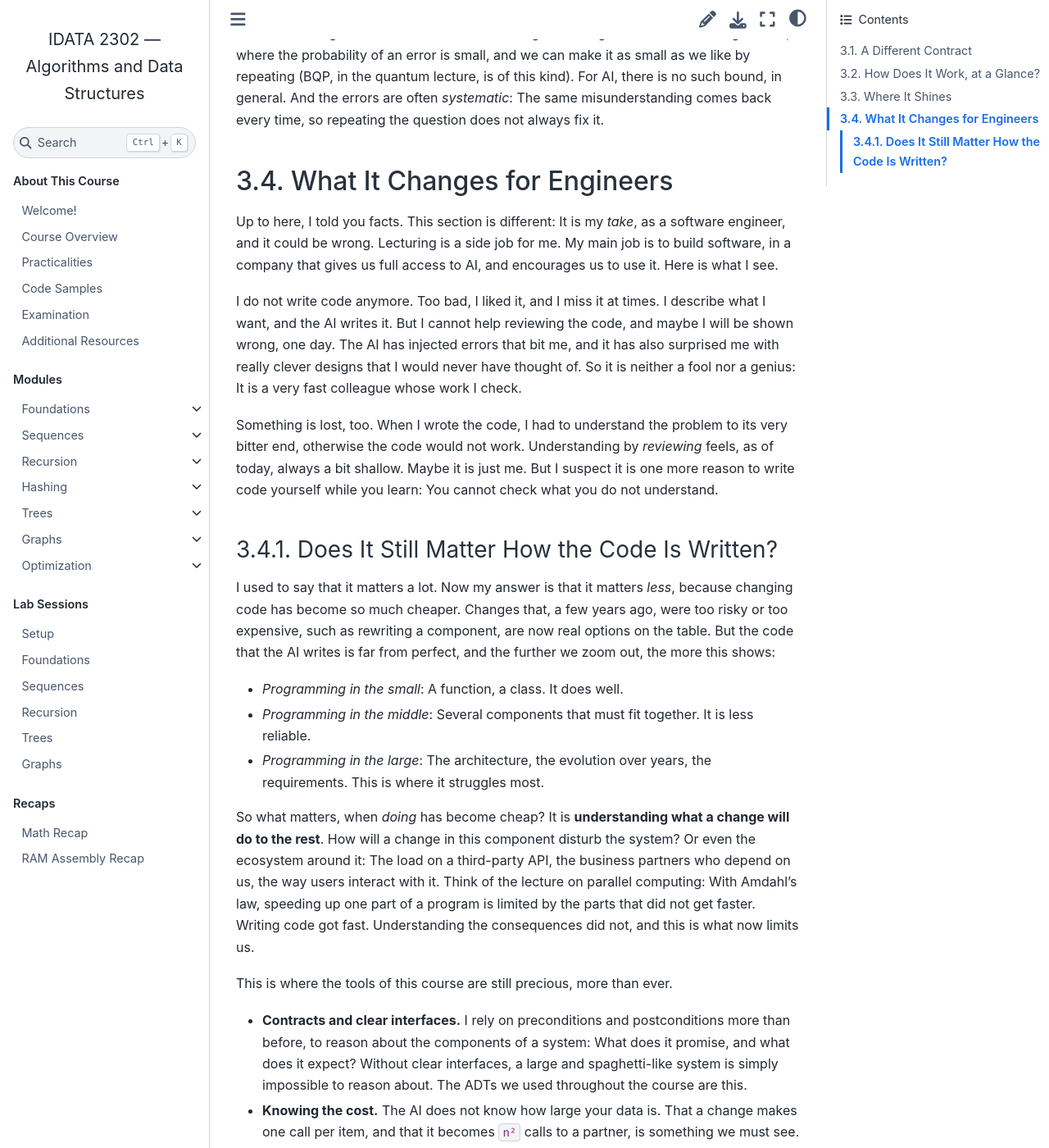
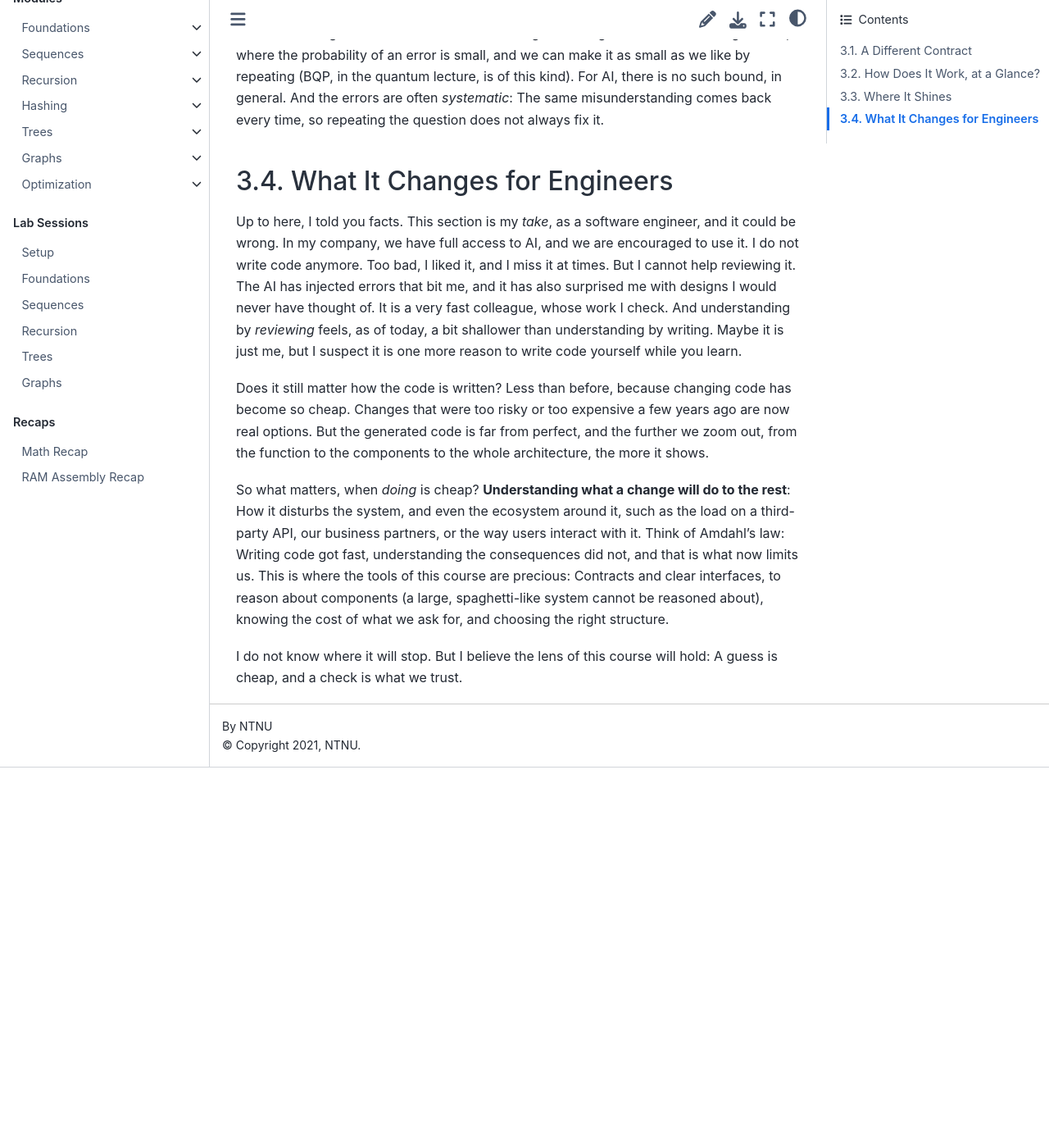
Before and after one commit to fchauvel/ntnu-idata2302-website, a Sphinx documentation site: the page built from source/beyond/ai/index.rst, in a window 1280 px wide and 1400 px high, scrolled down 5573 px. Shown: the whole window at 82% size. Built offline with Sphinx 7.4.7 and the Sphinx Book theme 1.1.4, drawn with Linux system fonts in a browser that asks for light colours; after the commit the page ends 6509 px from its top, so only the background shows below that; some of the changed text lies outside the part shown.

Commit message:
content: shorten the section on what AI changes for engineers
Co-Authored-By: Claude Sonnet 5.5 <noreply@anthropic.com>

```diff
--- a/source/beyond/ai/index.rst
+++ b/source/beyond/ai/index.rst
@@ -206,65 +206,28 @@ fix it.
 What It Changes for Engineers
 =============================
 
-Up to here, I told you facts. This section is different: It is my *take*, as a
-software engineer, and it could be wrong. Lecturing is a side job for me. My main job
-is to build software, in a company that gives us full access to AI, and encourages us
-to use it. Here is what I see.
+Up to here, I told you facts. This section is my *take*, as a software engineer, and
+it could be wrong. In my company, we have full access to AI, and we are encouraged to
+use it. I do not write code anymore. Too bad, I liked it, and I miss it at times. But I
+cannot help reviewing it. The AI has injected errors that bit me, and it has also
+surprised me with designs I would never have thought of. It is a very fast colleague,
+whose work I check. And understanding by *reviewing* feels, as of today, a bit
+shallower than understanding by writing. Maybe it is just me, but I suspect it is
+one more reason to write code yourself while you learn.
 
-I do not write code anymore. Too bad, I liked it, and I miss it at times. I describe
-what I want, and the AI writes it. But I cannot help reviewing the code, and maybe I
-will be shown wrong, one day. The AI has injected errors that bit me, and it has also
-surprised me with really clever designs that I would never have thought of. So it is
-neither a fool nor a genius: It is a very fast colleague whose work I check.
+Does it still matter how the code is written? Less than before, because changing code
+has become so cheap. Changes that were too risky or too expensive a few years ago are
+now real options. But the generated code is far from perfect, and the further we zoom
+out, from the function to the components to the whole architecture, the more it shows.
 
-Something is lost, too. When I wrote the code, I had to understand the problem to its
-very bitter end, otherwise the code would not work. Understanding by *reviewing*
-feels, as of today, always a bit shallow. Maybe it is just me. But I suspect it is one
-more reason to write code yourself while you learn: You cannot check what you do not
-understand.
+So what matters, when *doing* is cheap? **Understanding what a change will do to the
+rest**: How it disturbs the system, and even the ecosystem around it, such as the load
+on a third-party API, our business partners, or the way users interact with it. Think
+of Amdahl's law: Writing code got fast, understanding the consequences did not, and
+that is what now limits us. This is where the tools of this course are precious:
+Contracts and clear interfaces, to reason about components (a large, spaghetti-like
+system cannot be reasoned about), knowing the cost of what we ask for, and choosing
+the right structure.
 
-Does It Still Matter How the Code Is Written?
----------------------------------------------
-
-I used to say that it matters a lot. Now my answer is that it matters *less*, because
-changing code has become so much cheaper. Changes that, a few years ago, were too
-risky or too expensive, such as rewriting a component, are now real options on the
-table. But the code that the AI writes is far from perfect, and the further we zoom
-out, the more this shows:
-
-- *Programming in the small*: A function, a class. It does well.
-- *Programming in the middle*: Several components that must fit together. It is less
-  reliable.
-- *Programming in the large*: The architecture, the evolution over years, the
-  requirements. This is where it struggles most.
-
-So what matters, when *doing* has become cheap? It is **understanding what a change
-will do to the rest**. How will a change in this component disturb the system? Or
-even the ecosystem around it: The load on a third-party API, the business partners
-who depend on us, the way users interact with it. Think of the lecture on parallel
-computing: With Amdahl's law, speeding up one part of a program is limited by the
-parts that did not get faster. Writing code got fast. Understanding the consequences
-did not, and this is what now limits us.
-
-This is where the tools of this course are still precious, more than ever.
-
-- **Contracts and clear interfaces.** I rely on preconditions and postconditions more
-  than before, to reason about the components of a system: What does it promise, and
-  what does it expect? Without clear interfaces, a large and spaghetti-like system is
-  simply impossible to reason about. The ADTs we used throughout the course are this.
-- **Knowing the cost.** The AI does not know how large your data is. That a change
-  makes one call per item, and that it becomes ``n²`` calls to a partner, is
-  something we must see.
-- **Choosing the structure and recognizing the problem.** Is it a known problem? Is it
-  one of the hard ones? Which structure fits?
-- **Checking.** Finding is cheap, and checking is what we trust, as in the lecture on
-  complexity classes.
-
-And there are things that did not get cheaper. A change is cheap to *make*, but not
-always cheap to *undo*, once it has reached the outside world: A partner who was
-called, a user who was confused. And, since changing is cheap, we change *more* often,
-and each change can disturb something.
-
-I do not know where it will stop. The field moves fast, and in a few years this
-section may look naive. What I believe will not change is the lens of this course: A
+I do not know where it will stop. But I believe the lens of this course will hold: A
 guess is cheap, and a check is what we trust.
```
